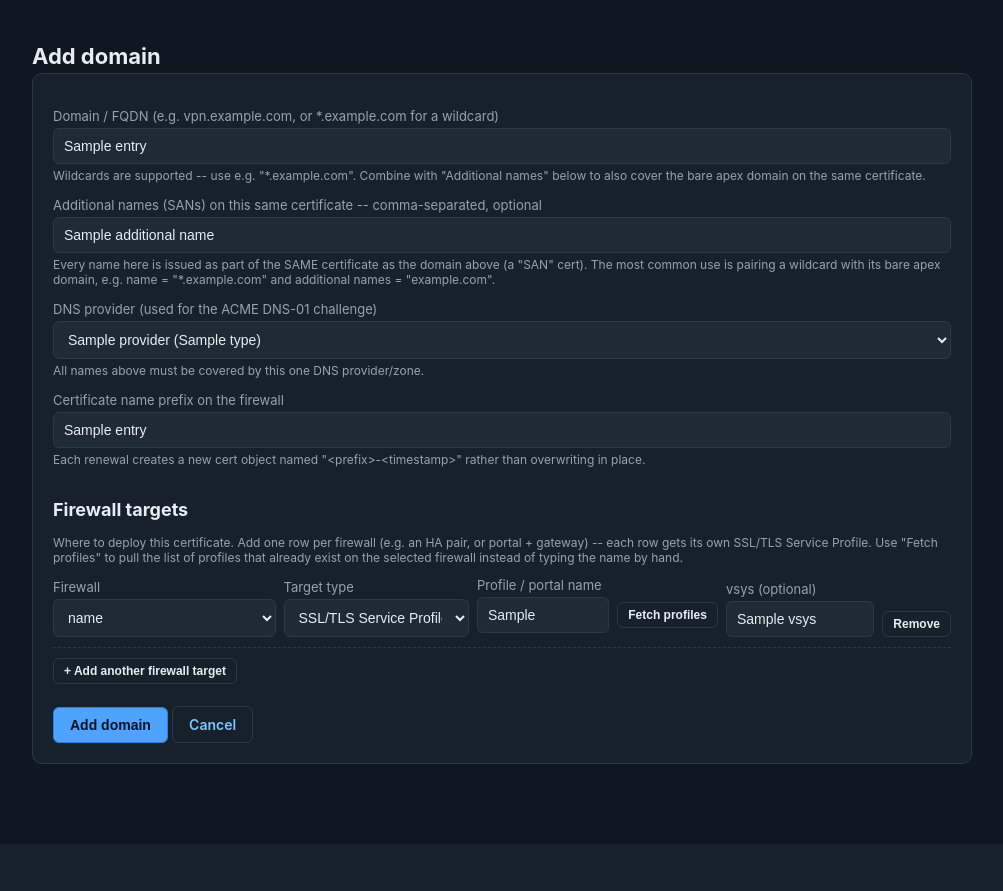
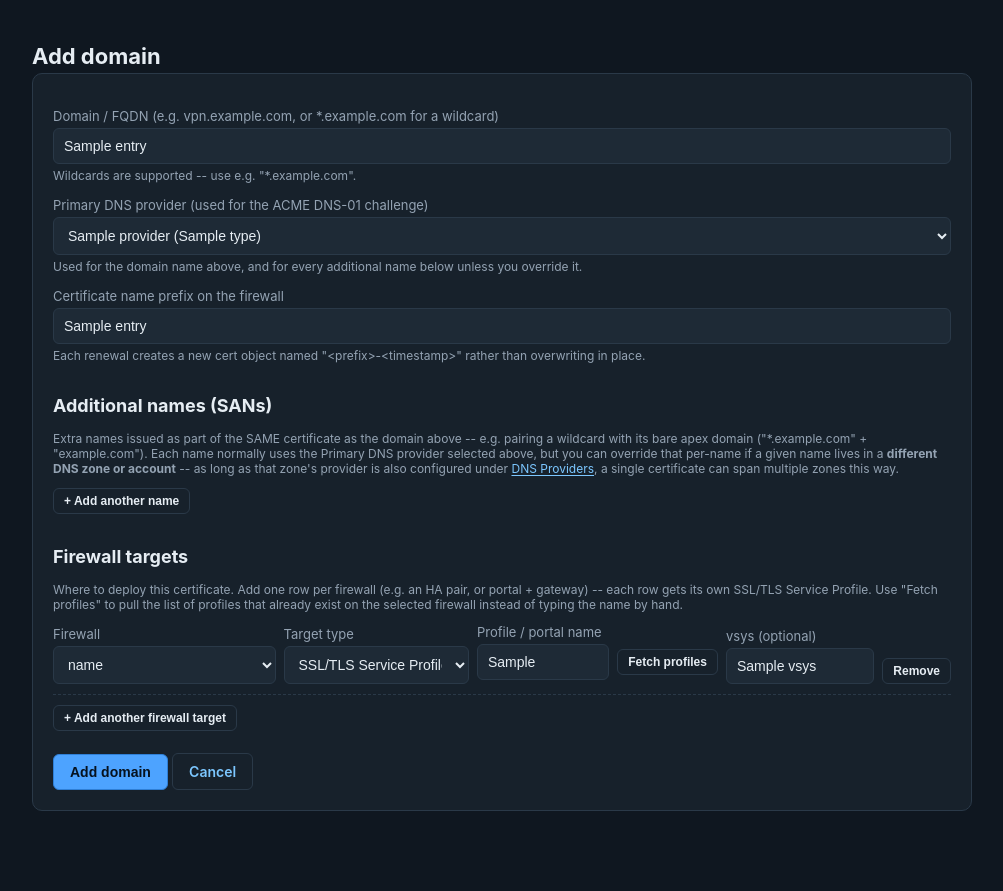
Before and after one commit to badgammer/PA-LE-APP, a Flask app: template webui/templates/domain_form.html in a window 1280 px wide. Shown: the part 44-935 px from the top of the page, without its empty margins (138-1141 px from the left). Before the commit the page ends 808 px from the top, so only its background shows below. Run offline with Flask 3, Linux system fonts and the light colour scheme; the visitor is signed in with stand-in values (Sample User, id 1); the template is opened without the code that fills it: most values are stand-ins (such as "Sample title", 1, 10 or a date in 2020); parts of the project's set-up code (start-up, migrations or seed data) failed here and were passed over.

Commit message:
Multi Domain SAN mapping

```diff
--- a/webui/app.py
+++ b/webui/app.py
@@ -120,17 +120,6 @@
         pass
 
 
-# ------------------------------------------------- background job locking
-#
-# Three kinds of background job can run against a domain:
-#   - "all domains" renewal (renew-ALL.lock)
-#   - a single domain's renewal (renew-<domain>.lock)
-#   - a single domain's redeploy-existing-cert action (redeploy-<domain>.lock)
-# A given domain is considered "busy" if ANY of the above touching it is
-# active, since renewal and redeploy both ultimately import a certificate
-# and commit on the same firewall target(s) -- letting two such jobs run
-# concurrently for the same domain risks racing/conflicting PAN-OS commits.
-
 def _safe_lock_name(domain: str) -> str:
     return re.sub(r"[^A-Za-z0-9_.-]", "_", domain)
 
@@ -173,8 +162,6 @@
 
 
 def _domain_busy(domain: str) -> bool:
-    """True if a renewal (for this domain or all domains) or a redeploy
-    for this domain is already running."""
     return _renewal_in_progress(domain) or _redeploy_in_progress(domain)
 
 
@@ -377,16 +364,6 @@
 @app.route("/domains/<path:name>/redeploy", methods=["POST"])
 @login_required
 def domain_redeploy(name):
-    """
-    Re-runs just the PAN-OS import/attach/commit steps for a certificate
-    that's already been issued -- no new ACME issuance, no DNS-01
-    challenge, and no Let's Encrypt rate-limit usage at all. Useful when
-    the certificate itself is fine but the firewall-side deployment
-    needs to be redone (e.g. after fixing an SSL/TLS profile name or
-    firewall target, or after this appliance's own PAN-OS import bug was
-    fixed and an old certificate never actually made it onto the
-    firewall with its private key attached).
-    """
     check_csrf()
     cfg = store.load_config()
     if not store.get_domain(cfg, name):
@@ -436,12 +413,36 @@
     for d in cfg["domains"]:
         rows.append({
             "entry": d,
+            "additional_names_display": _additional_names_display(d),
             "cert_expiry": _cert_expiry(d["name"]),
             "renewal_in_progress": _renewal_in_progress(d["name"]),
             "redeploy_in_progress": _redeploy_in_progress(d["name"]),
             "has_cert": _cert_lineage_dir(d["name"]) is not None,
         })
     return render_template("domains.html", rows=rows, any_renewal_in_progress=bool(_active_lock_labels()))
+
+
+def _additional_names_display(entry: dict) -> list:
+    """
+    Returns [{"name": ..., "override": provider_name_or_empty}] for
+    display on the Domains list page -- override is non-empty only when
+    that specific name uses a DIFFERENT dns_provider than the entry's
+    own default (i.e. a genuine per-name override), so the UI can show
+    a small badge only where it's actually meaningful.
+    """
+    default_provider = entry.get("dns_provider")
+    result = []
+    for item in entry.get("additional_names", []) or []:
+        if isinstance(item, dict):
+            name = item["name"]
+            override = item.get("dns_provider") or ""
+            if override == default_provider:
+                override = ""
+        else:
+            name = item
+            override = ""
+        result.append({"name": name, "override": override})
+    return result
 
 
 def _cert_lineage_dir(domain_name: str):
@@ -517,6 +518,7 @@
             return redirect(url_for("domains_list"))
     return render_template(
         "domain_form.html", mode="new", entry=None, has_cert=False, redeploy_in_progress=False,
+        additional_names_for_form=[],
         providers=cfg["dns_providers"], firewalls=cfg["panos_firewalls"],
     )
 
@@ -543,8 +545,28 @@
         "domain_form.html", mode="edit", entry=entry,
         has_cert=_cert_lineage_dir(name) is not None,
         redeploy_in_progress=_redeploy_in_progress(name),
+        additional_names_for_form=_additional_names_for_form(entry),
         providers=cfg["dns_providers"], firewalls=cfg["panos_firewalls"],
     )
+
+
+def _additional_names_for_form(entry: dict) -> list:
+    """
+    Returns [{"name": ..., "provider_override": provider_or_empty}] for
+    populating the Edit Domain form's repeatable "Additional names"
+    rows. Unlike _additional_names_display (used on the Domains list),
+    this deliberately keeps provider_override EMPTY (not resolved to the
+    entry's default) whenever the stored entry didn't specify one, so
+    the form's dropdown correctly pre-selects "(same as primary)"
+    rather than appearing to explicitly re-select the default provider.
+    """
+    result = []
+    for item in entry.get("additional_names", []) or []:
+        if isinstance(item, dict):
+            result.append({"name": item["name"], "provider_override": item.get("dns_provider") or ""})
+        else:
+            result.append({"name": item, "provider_override": ""})
+    return result
 
 
 @app.route("/domains/<path:name>/delete", methods=["POST"])
@@ -562,13 +584,31 @@
     name = request.form.get("name", "").strip()
     dns_provider = request.form.get("dns_provider", "").strip()
     cert_name_prefix = request.form.get("cert_name_prefix", "").strip() or "gp-portal-cert"
-    additional_names_raw = request.form.get("additional_names", "").strip()
-    additional_names = [n.strip() for n in additional_names_raw.split(",") if n.strip()]
 
     if not name:
         return None, None, "Domain name is required."
     if dns_provider not in cfg["dns_providers"]:
-        return None, None, "Select a valid DNS provider."
+        return None, None, "Select a valid primary DNS provider."
+
+    # Additional names (SANs): each row is a name + an optional per-name
+    # DNS provider override. An override is only stored (as a {"name":
+    # ..., "dns_provider": ...} dict) when it differs from the entry's
+    # own primary dns_provider -- otherwise the name is stored as a
+    # plain string, keeping the YAML clean and fully backward-compatible
+    # with configs written before this feature existed.
+    additional_names = []
+    an_names = request.form.getlist("additional_name[]")
+    an_providers = request.form.getlist("additional_name_provider[]")
+    for an_name, an_provider in zip(an_names, an_providers):
+        an_name = an_name.strip()
+        if not an_name:
+            continue
+        if an_provider and an_provider != dns_provider:
+            if an_provider not in cfg["dns_providers"]:
+                return None, None, f"Unknown DNS provider override '{an_provider}' for additional name '{an_name}'."
+            additional_names.append({"name": an_name, "dns_provider": an_provider})
+        else:
+            additional_names.append(an_name)
 
     targets = []
     firewalls = request.form.getlist("target_firewall[]")
--- a/webui/static/style.css
+++ b/webui/static/style.css
@@ -1,259 +1,67 @@
-/* Minimal, dependency-free styling -- no CDN fonts/JS, so the UI works
-   fully offline on an isolated management network. */
-
 :root {
-  --bg: #0f1720;
-  --panel: #17212b;
-  --panel-2: #1e2a36;
-  --border: #2a3948;
-  --text: #e6edf3;
-  --muted: #94a3b3;
-  --accent: #4da3ff;
-  --accent-2: #2f7fd6;
-  --ok: #3fbf6f;
-  --err: #e5534b;
-  --warn: #d8a531;
-  /* Dedicated link colors -- kept distinct from --accent (used for solid
-     buttons) so links have their own consistent, high-contrast identity
-     against the dark background rather than falling back to the
-     browser's default blue/purple link/visited colors, which are hard
-     to read here. */
-  --link: #7cc7ff;
-  --link-hover: #b3ddff;
+  --bg: #0f1720; --panel: #17212b; --panel-2: #1e2a36; --border: #2a3948;
+  --text: #e6edf3; --muted: #94a3b3; --accent: #4da3ff; --accent-2: #2f7fd6;
+  --ok: #3fbf6f; --err: #e5534b; --warn: #d8a531;
+  --link: #7cc7ff; --link-hover: #b3ddff;
 }
-
 * { box-sizing: border-box; }
-
-body {
-  margin: 0;
-  font-family: -apple-system, "Segoe UI", Roboto, Helvetica, Arial, sans-serif;
-  background: var(--bg);
-  color: var(--text);
-  font-size: 15px;
-}
-
-/* Global link styling. Explicitly setting :link/:visited to the SAME
-   color prevents the browser's default (often low-contrast purple)
-   visited-link color from showing up once you've clicked around the
-   app -- every link stays legible regardless of visited state. */
-a, a:link, a:visited {
-  color: var(--link);
-  text-decoration: underline;
-  text-underline-offset: 2px;
-  text-decoration-thickness: 1px;
-}
-a:hover, a:focus-visible {
-  color: var(--link-hover);
-  text-decoration-thickness: 1.5px;
-}
-a:focus-visible {
-  outline: 2px solid var(--link-hover);
-  outline-offset: 2px;
-  border-radius: 2px;
-}
-
-.topbar {
-  display: flex;
-  justify-content: space-between;
-  align-items: center;
-  background: var(--panel);
-  border-bottom: 1px solid var(--border);
-  padding: 12px 24px;
-}
-
+body { margin: 0; font-family: -apple-system, "Segoe UI", Roboto, Helvetica, Arial, sans-serif; background: var(--bg); color: var(--text); font-size: 15px; }
+a, a:link, a:visited { color: var(--link); text-decoration: underline; text-underline-offset: 2px; text-decoration-thickness: 1px; }
+a:hover, a:focus-visible { color: var(--link-hover); text-decoration-thickness: 1.5px; }
+a:focus-visible { outline: 2px solid var(--link-hover); outline-offset: 2px; border-radius: 2px; }
+.topbar { display: flex; justify-content: space-between; align-items: center; background: var(--panel); border-bottom: 1px solid var(--border); padding: 12px 24px; }
 .brand { font-weight: 600; }
-
-/* Nav links intentionally use a quieter, no-underline style distinct
-   from in-page content links (they're chrome, not content). */
-.topbar nav a, .topbar nav a:link, .topbar nav a:visited {
-  color: var(--muted);
-  text-decoration: none;
-  margin-left: 18px;
-  font-size: 14px;
-}
-
+.topbar nav a, .topbar nav a:link, .topbar nav a:visited { color: var(--muted); text-decoration: none; margin-left: 18px; font-size: 14px; }
 .topbar nav a:hover, .topbar nav a:focus-visible { color: var(--text); }
-
-.container {
-  max-width: 980px;
-  margin: 0 auto;
-  padding: 28px 20px 60px;
-}
-
+.container { max-width: 980px; margin: 0 auto; padding: 28px 20px 60px; }
 h1 { font-size: 22px; margin-bottom: 4px; }
 h2 { font-size: 18px; margin-top: 32px; }
 p.subtitle { color: var(--muted); margin-top: 0; }
-
 .flash-list { margin-bottom: 20px; }
-.flash {
-  padding: 10px 14px;
-  border-radius: 6px;
-  margin-bottom: 8px;
-  font-size: 14px;
-  border: 1px solid transparent;
-}
+.flash { padding: 10px 14px; border-radius: 6px; margin-bottom: 8px; font-size: 14px; border: 1px solid transparent; }
 .flash-success { background: rgba(63,191,111,0.12); border-color: var(--ok); color: var(--ok); }
 .flash-error { background: rgba(229,83,75,0.12); border-color: var(--err); color: #ff9b95; }
-/* Links inside flash banners need to stay readable against the
-   tinted success/error backgrounds too. */
 .flash-success a, .flash-success a:link, .flash-success a:visited { color: #b9f3cf; }
 .flash-error a, .flash-error a:link, .flash-error a:visited { color: #ffc9c4; }
-
-.card {
-  background: var(--panel);
-  border: 1px solid var(--border);
-  border-radius: 10px;
-  padding: 20px;
-  margin-bottom: 20px;
-}
-
-.grid-3 {
-  display: grid;
-  grid-template-columns: repeat(3, 1fr);
-  gap: 16px;
-}
-
+.card { background: var(--panel); border: 1px solid var(--border); border-radius: 10px; padding: 20px; margin-bottom: 20px; }
+.grid-3 { display: grid; grid-template-columns: repeat(3, 1fr); gap: 16px; }
 .stat-value { font-size: 28px; font-weight: 700; }
 .stat-label { color: var(--muted); font-size: 13px; }
-
-table {
-  width: 100%;
-  border-collapse: collapse;
-  margin-top: 10px;
+table { width: 100%; border-collapse: collapse; margin-top: 10px; }
+th, td { text-align: left; padding: 10px 12px; border-bottom: 1px solid var(--border); font-size: 14px; vertical-align: top; }
+th { color: var(--muted); font-weight: 600; font-size: 12px; text-transform: uppercase; }
+.badge { display: inline-block; padding: 2px 8px; border-radius: 999px; font-size: 12px; background: var(--panel-2); border: 1px solid var(--border); color: var(--muted); }
+.actions a, .actions button { margin-right: 8px; }
+form.inline { display: inline; }
+label { display: block; margin: 14px 0 4px; font-size: 13px; color: var(--muted); }
+input[type=text], input[type=password], input[type=email], input[type=number], select, textarea {
+  width: 100%; padding: 9px 10px; border-radius: 6px; border: 1px solid var(--border);
+  background: var(--panel-2); color: var(--text); font-size: 14px;
 }
-th, td {
-  text-align: left;
-  padding: 10px 12px;
-  border-bottom: 1px solid var(--border);
-  font-size: 14px;
-  vertical-align: top;
-}
-th { color: var(--muted); font-weight: 600; font-size: 12px; text-transform: uppercase; }
-
-.badge {
-  display: inline-block;
-  padding: 2px 8px;
-  border-radius: 999px;
-  font-size: 12px;
-  background: var(--panel-2);
-  border: 1px solid var(--border);
-  color: var(--muted);
-}
-
-.actions a, .actions button {
-  margin-right: 8px;
-}
-
-form.inline { display: inline; }
-
-label {
-  display: block;
-  margin: 14px 0 4px;
-  font-size: 13px;
-  color: var(--muted);
-}
-
-input[type=text], input[type=password], input[type=email], input[type=number], select, textarea {
-  width: 100%;
-  padding: 9px 10px;
-  border-radius: 6px;
-  border: 1px solid var(--border);
-  background: var(--panel-2);
-  color: var(--text);
-  font-size: 14px;
-}
-
-input[type=checkbox] {
-  margin-right: 8px;
-}
-
-.checkbox-row {
-  display: flex;
-  align-items: center;
-  margin-top: 14px;
-}
+input[type=checkbox] { margin-right: 8px; }
+.checkbox-row { display: flex; align-items: center; margin-top: 14px; }
 .checkbox-row label { margin: 0; }
-
-.btn {
-  display: inline-block;
-  padding: 9px 16px;
-  border-radius: 6px;
-  border: 1px solid var(--accent-2);
-  background: var(--accent);
-  color: #06121f;
-  font-weight: 600;
-  font-size: 14px;
-  cursor: pointer;
-  text-decoration: none;
-}
-/* Buttons rendered as <a> should not inherit the global underlined link
-   style -- they look like buttons, not text links. */
+.btn { display: inline-block; padding: 9px 16px; border-radius: 6px; border: 1px solid var(--accent-2); background: var(--accent); color: #06121f; font-weight: 600; font-size: 14px; cursor: pointer; text-decoration: none; }
 a.btn, a.btn:link, a.btn:visited { text-decoration: none; }
 .btn:hover { background: var(--accent-2); color: white; }
-
-.btn-secondary {
-  background: transparent;
-  color: var(--text);
-  border: 1px solid var(--border);
-}
+.btn-secondary { background: transparent; color: var(--text); border: 1px solid var(--border); }
 .btn-secondary:hover { border-color: var(--muted); }
-
-.btn-danger {
-  background: transparent;
-  color: var(--err);
-  border: 1px solid var(--err);
-}
+.btn-danger { background: transparent; color: var(--err); border: 1px solid var(--err); }
 .btn-danger:hover { background: rgba(229,83,75,0.12); }
-
-.btn-small {
-  padding: 5px 10px;
-  font-size: 12px;
-}
-
+.btn-small { padding: 5px 10px; font-size: 12px; }
 .form-actions { margin-top: 22px; }
-
 .helptext { color: var(--muted); font-size: 12px; margin-top: 4px; }
 .helptext a, .helptext a:link, .helptext a:visited { color: var(--link); }
-
-.login-wrap {
-  max-width: 380px;
-  margin: 80px auto;
-}
-
-.target-row {
-  display: grid;
-  grid-template-columns: 1.2fr 1fr 1.3fr 0.8fr auto;
-  gap: 8px;
-  align-items: end;
-  margin-bottom: 10px;
-  padding-bottom: 10px;
-  border-bottom: 1px dashed var(--border);
-}
-
+.login-wrap { max-width: 380px; margin: 80px auto; }
+.target-row { display: grid; grid-template-columns: 1.2fr 1fr 1.3fr 0.8fr auto; gap: 8px; align-items: end; margin-bottom: 10px; padding-bottom: 10px; border-bottom: 1px dashed var(--border); }
 .target-row label { margin: 0 0 4px; }
-
-.profile-fetch-row {
-  display: flex;
-  gap: 8px;
-  align-items: center;
-  margin-top: 4px;
-}
+.additional-name-row { display: grid; grid-template-columns: 1.5fr 1.2fr auto; gap: 8px; align-items: end; margin-bottom: 10px; padding-bottom: 10px; border-bottom: 1px dashed var(--border); }
+.additional-name-row label { margin: 0 0 4px; }
+.profile-fetch-row { display: flex; gap: 8px; align-items: center; margin-top: 4px; }
 .profile-fetch-row input { flex: 1; }
 .profile-fetch-status { font-size: 12px; color: var(--muted); margin-top: 4px; }
 .profile-fetch-status.ok { color: var(--ok); }
 .profile-fetch-status.err { color: #ff9b95; }
-
-.log-box {
-  background: #05090d;
-  border: 1px solid var(--border);
-  border-radius: 8px;
-  padding: 14px;
-  font-family: "SFMono-Regular", Consolas, Menlo, monospace;
-  font-size: 12.5px;
-  white-space: pre-wrap;
-  max-height: 70vh;
-  overflow-y: auto;
-}
-
+.log-box { background: #05090d; border: 1px solid var(--border); border-radius: 8px; padding: 14px; font-family: "SFMono-Regular", Consolas, Menlo, monospace; font-size: 12.5px; white-space: pre-wrap; max-height: 70vh; overflow-y: auto; }
 .muted { color: var(--muted); }
 .mono { font-family: Consolas, Menlo, monospace; font-size: 13px; }
--- a/webui/templates/domain_form.html
+++ b/webui/templates/domain_form.html
@@ -24,8 +24,7 @@
       Re-imports the certificate that's <strong>already issued and on disk</strong> to this
       domain's configured firewall target(s) and commits -- without requesting a new
       certificate from Let's Encrypt at all. Use this after fixing a firewall-side issue
-      (wrong SSL/TLS profile name, missing firewall target, etc.) instead of "Force renew
-      now", since it doesn't touch your Let's Encrypt rate-limit headroom.
+      instead of "Force renew now", since it doesn't touch your Let's Encrypt rate-limit headroom.
     </p>
     {% if redeploy_in_progress %}
       <span class="badge" style="border-color:#d8a531;color:#d8a531;">Redeploying&hellip;</span>
@@ -55,28 +54,57 @@
     <input type="text" id="name" name="name" required
            value="{{ entry.name if entry else '' }}"
            {% if mode == 'edit' %}readonly{% endif %}>
-    <p class="helptext">Wildcards are supported -- use e.g. "*.example.com". Combine with "Additional names" below to also cover the bare apex domain on the same certificate.</p>
+    <p class="helptext">Wildcards are supported -- use e.g. "*.example.com".</p>
 
-    <label for="additional_names">Additional names (SANs) on this same certificate -- comma-separated, optional</label>
-    <input type="text" id="additional_names" name="additional_names"
-           placeholder="e.g. example.com"
-           value="{{ entry.additional_names | join(', ') if entry and entry.additional_names else '' }}">
-    <p class="helptext">Every name here is issued as part of the SAME certificate as the domain above (a "SAN" cert). The most common use is pairing a wildcard with its bare apex domain, e.g. name = "*.example.com" and additional names = "example.com".</p>
-
-    <label for="dns_provider">DNS provider (used for the ACME DNS-01 challenge)</label>
-    <select id="dns_provider" name="dns_provider" required>
+    <label for="dns_provider">Primary DNS provider (used for the ACME DNS-01 challenge)</label>
+    <select id="dns_provider" name="dns_provider" required onchange="refreshOverrideDefaultLabels()">
       {% for pname, pcfg in providers.items() %}
         <option value="{{ pname }}" {% if entry and entry.dns_provider == pname %}selected{% endif %}>
           {{ pname }} ({{ pcfg.type }})
         </option>
       {% endfor %}
     </select>
-    <p class="helptext">All names above must be covered by this one DNS provider/zone.</p>
+    <p class="helptext">Used for the domain name above, and for every additional name below unless you override it.</p>
 
     <label for="cert_name_prefix">Certificate name prefix on the firewall</label>
     <input type="text" id="cert_name_prefix" name="cert_name_prefix"
            value="{{ entry.cert_name_prefix if entry else 'gp-portal-cert' }}">
     <p class="helptext">Each renewal creates a new cert object named "&lt;prefix&gt;-&lt;timestamp&gt;" rather than overwriting in place.</p>
+
+    <h2>Additional names (SANs)</h2>
+    <p class="helptext">
+      Extra names issued as part of the SAME certificate as the domain above -- e.g. pairing a
+      wildcard with its bare apex domain ("*.example.com" + "example.com"). Each name normally
+      uses the Primary DNS provider selected above, but you can override that per-name if a
+      given name lives in a <strong>different DNS zone or account</strong> -- as long as that
+      zone's provider is also configured under <a href="{{ url_for('dns_providers_list') }}">DNS Providers</a>,
+      a single certificate can span multiple zones this way.
+    </p>
+
+    <div id="additional-name-rows">
+      {% for an in additional_names_for_form %}
+      <div class="additional-name-row">
+        <div>
+          <label>Name</label>
+          <input type="text" name="additional_name[]" value="{{ an.name }}" placeholder="e.g. example.com">
+        </div>
+        <div>
+          <label>DNS provider</label>
+          <select name="additional_name_provider[]">
+            <option value="" {% if not an.provider_override %}selected{% endif %}>(same as primary)</option>
+            {% for pname in providers.keys() %}
+              <option value="{{ pname }}" {% if an.provider_override == pname %}selected{% endif %}>{{ pname }}</option>
+            {% endfor %}
+          </select>
+        </div>
+        <div>
+          <button type="button" class="btn btn-secondary btn-small" onclick="this.closest('.additional-name-row').remove()">Remove</button>
+        </div>
+      </div>
+      {% endfor %}
+    </div>
+
+    <button type="button" class="btn btn-secondary btn-small" onclick="addAdditionalNameRow()">+ Add another name</button>
 
     <h2>Firewall targets</h2>
     <p class="helptext">Where to deploy this certificate. Add one row per firewall (e.g. an HA pair, or portal + gateway) -- each row gets its own SSL/TLS Service Profile. Use "Fetch profiles" to pull the list of profiles that already exist on the selected firewall instead of typing the name by hand.</p>
@@ -129,6 +157,27 @@
   </form>
 </div>
 
+<template id="additional-name-row-template">
+  <div class="additional-name-row">
+    <div>
+      <label>Name</label>
+      <input type="text" name="additional_name[]" placeholder="e.g. example.com">
+    </div>
+    <div>
+      <label>DNS provider</label>
+      <select name="additional_name_provider[]">
+        <option value="" selected>(same as primary)</option>
+        {% for pname in providers.keys() %}
+          <option value="{{ pname }}">{{ pname }}</option>
+        {% endfor %}
+      </select>
+    </div>
+    <div>
+      <button type="button" class="btn btn-secondary btn-small" onclick="this.closest('.additional-name-row').remove()">Remove</button>
+    </div>
+  </div>
+</template>
+
 <template id="target-row-template">
   <div class="target-row">
     <div>
@@ -165,6 +214,18 @@
 </template>
 
 <script>
+function addAdditionalNameRow() {
+  const tpl = document.getElementById('additional-name-row-template');
+  const clone = tpl.content.cloneNode(true);
+  document.getElementById('additional-name-rows').appendChild(clone);
+}
+
+function refreshOverrideDefaultLabels() {
+  // purely cosmetic -- no-op placeholder in case we later want to show
+  // the currently-selected primary provider's name inline in each
+  // "(same as primary)" option; left as a hook for now.
+}
+
 function addTargetRow() {
   const tpl = document.getElementById('target-row-template');
   const clone = tpl.content.cloneNode(true);
```
Also changed, not shown: cert_naming.py (+87 -14 lines), deploy_to_panos.py (+23 -26 lines), dns_dispatcher.py (+26 -4 lines), webui/config_store.py (+18 -1 lines), webui/templates/domains.html (+7 -2 lines), README.md, iso-build/README.md, 2 other files.
